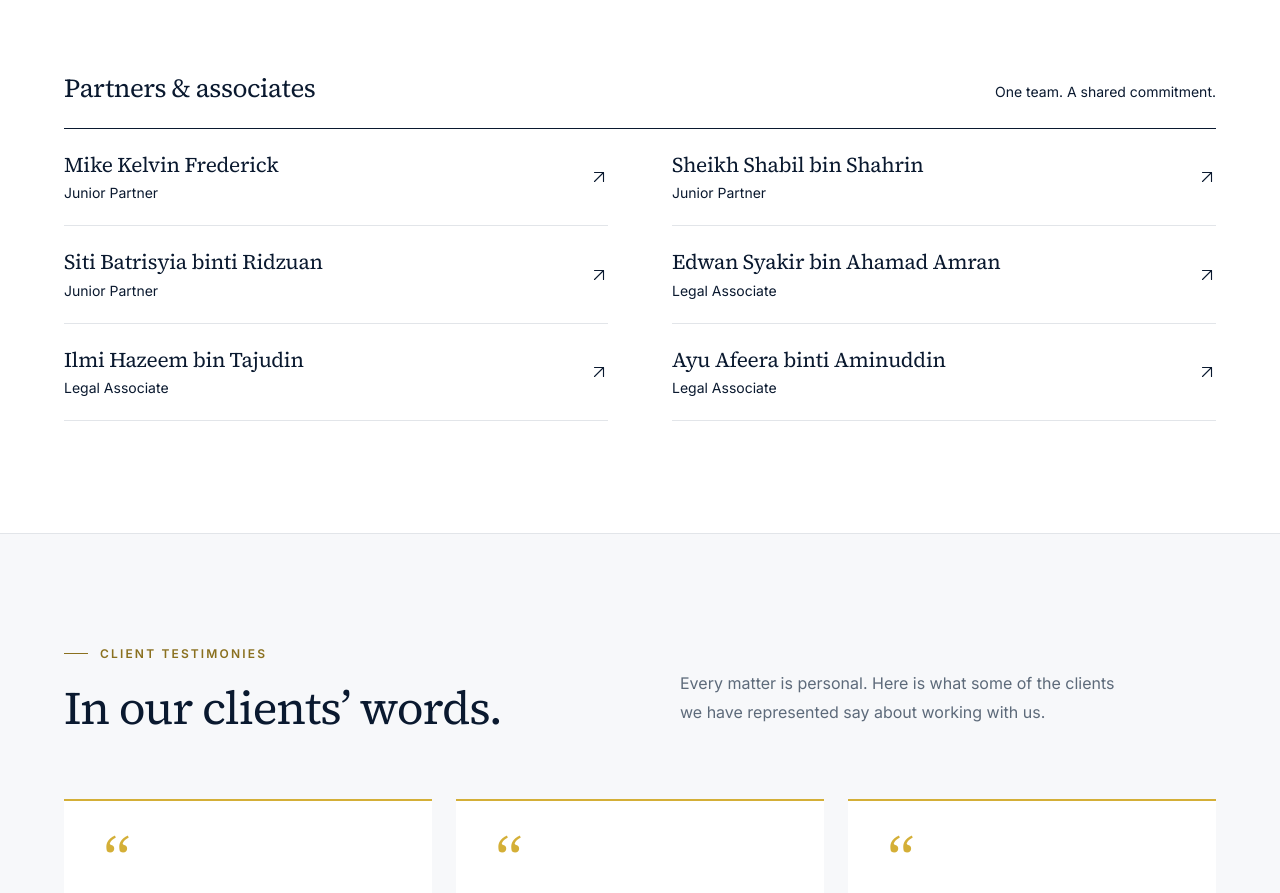
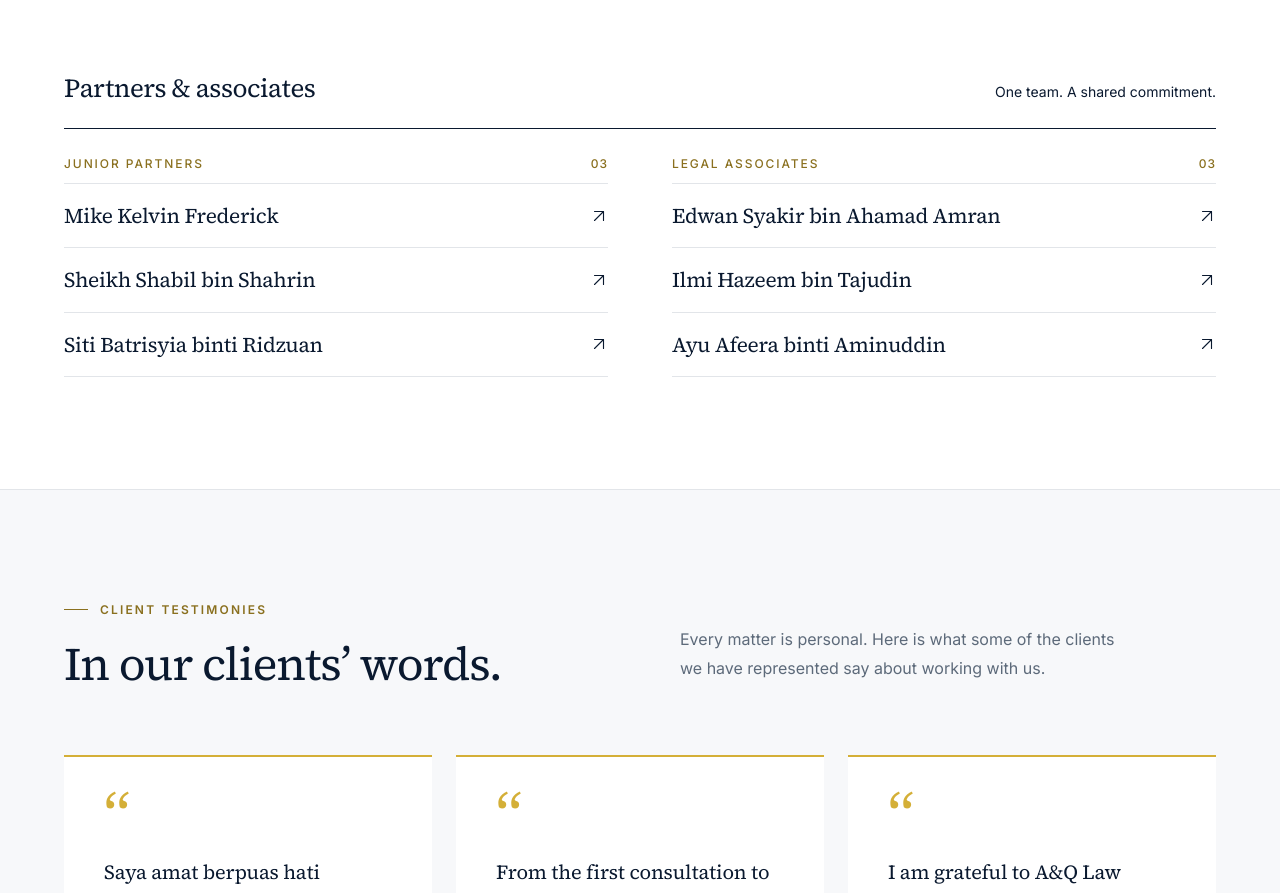
Before and after one commit to HaziqHaiqal/AQ-Law-Chambers, a Next.js app: page / in a window 1280 px wide. Shown: the part 5840-6733 px from the top of the page. Built offline with nearby package versions, Linux system fonts and the light colour scheme.

Commit message:
feat: enhance partners section with role-based grouping and styling adjustments

```diff
--- a/src/app/globals.css
+++ b/src/app/globals.css
@@ -340,9 +340,6 @@ summary::-webkit-details-marker {
 .menu-toggle-icon.is-open > span:last-child {
   transform: rotate(-45deg);
 }
-.site-header:has(.menu-toggle-icon.is-open) .mobile-menu-trigger {
-  color: #fff;
-}
 
 /* Compact row sizing so the whole menu fits one screen; tightened further on short phones. */
 .mobile-menu .menu-row {
--- a/src/components/header.tsx
+++ b/src/components/header.tsx
@@ -206,7 +206,7 @@ export function Header() {
             ref={mobileTrigger}
             id="mobile-menu-toggle"
             type="button"
-            className="mobile-menu-trigger -mr-2.5 size-11 place-items-center"
+            className={`mobile-menu-trigger -mr-2.5 size-11 place-items-center transition-colors duration-300 ${open ? "text-white" : "text-navy"}`}
             aria-label={open ? "Close menu" : "Open menu"}
             aria-expanded={open}
             aria-controls="mobile-menu"
--- a/src/components/partners.module.css
+++ b/src/components/partners.module.css
@@ -210,12 +210,30 @@
   column-gap: 64px;
 }
 
+.groupTitle {
+  display: flex;
+  align-items: baseline;
+  justify-content: space-between;
+  gap: 12px;
+  padding: 26px 0 10px;
+  border-bottom: 1px solid var(--color-line);
+  color: var(--color-gold-ink);
+  font-size: 12px;
+  font-weight: 500;
+  letter-spacing: 0.16em;
+  text-transform: uppercase;
+}
+.groupTitle span {
+  color: var(--color-slate-light);
+  letter-spacing: 0.08em;
+}
+
 .member {
   display: flex;
   align-items: center;
   justify-content: space-between;
   gap: 20px;
-  padding: 22px 0;
+  padding: 18px 0;
   border-bottom: 1px solid var(--color-line);
 }
 .memberName {
@@ -225,12 +243,6 @@
   line-height: 1.3;
   letter-spacing: -0.015em;
   transition: color 200ms;
-}
-.memberRole {
-  display: block;
-  margin-top: 4px;
-  color: var(--color-slate);
-  font-size: 14px;
 }
 .memberArrow {
   width: 18px;
--- a/src/components/partners.tsx
+++ b/src/components/partners.tsx
@@ -5,6 +5,20 @@ import { ArrowUpRight, Plus } from "./icons";
 import { Reveal } from "./reveal";
 import { Container, SectionHeading } from "./ui";
 import styles from "./partners.module.css";
+
+// Most senior first; any role not listed here goes last. Order within a role follows the content file.
+const roleRank = ["Senior Partner", "Partner", "Junior Partner", "Senior Associate", "Legal Associate", "Associate"];
+
+const rankOf = (role: string) => (roleRank.includes(role) ? roleRank.indexOf(role) : roleRank.length);
+
+const teamByRole = teamMembers
+  .reduce<{ role: string; members: (typeof teamMembers)[number][] }[]>((groups, member) => {
+    const group = groups.find((g) => g.role === member.role);
+    if (group) group.members.push(member);
+    else groups.push({ role: member.role, members: [member] });
+    return groups;
+  }, [])
+  .sort((a, b) => rankOf(a.role) - rankOf(b.role));
 
 export function Partners() {
   return (
@@ -95,23 +109,29 @@ export function Partners() {
             <h3>Partners &amp; associates</h3>
             <p>One team. A shared commitment.</p>
           </div>
-          <ul className={styles.directory}>
-            {teamMembers.map((member) => (
+          <div className={styles.directory}>
+            {teamByRole.map((group) => (
+              <section key={group.role} aria-labelledby={`team-${group.role}`}>
+                <h4 id={`team-${group.role}`} className={styles.groupTitle}>
+                  {group.role}s <span>{String(group.members.length).padStart(2, "0")}</span>
+                </h4>
+                <ul>
+                  {group.members.map((member) => (
                     <li key={member.name}>
                       <a
                         href={`mailto:${firm.email}?subject=${encodeURIComponent(`Attention: ${member.name}`)}`}
                         aria-label={`Email ${member.name}, ${member.role}`}
                         className={styles.member}
                       >
-                  <span>
                         <span className={styles.memberName}>{member.name}</span>
-                    <span className={styles.memberRole}>{member.role}</span>
-                  </span>
                         <ArrowUpRight className={styles.memberArrow} />
                       </a>
                     </li>
                   ))}
                 </ul>
+              </section>
+            ))}
+          </div>
         </Reveal>
       </Container>
     </section>
```
Lines whose indentation alone changed are shown as unchanged.
